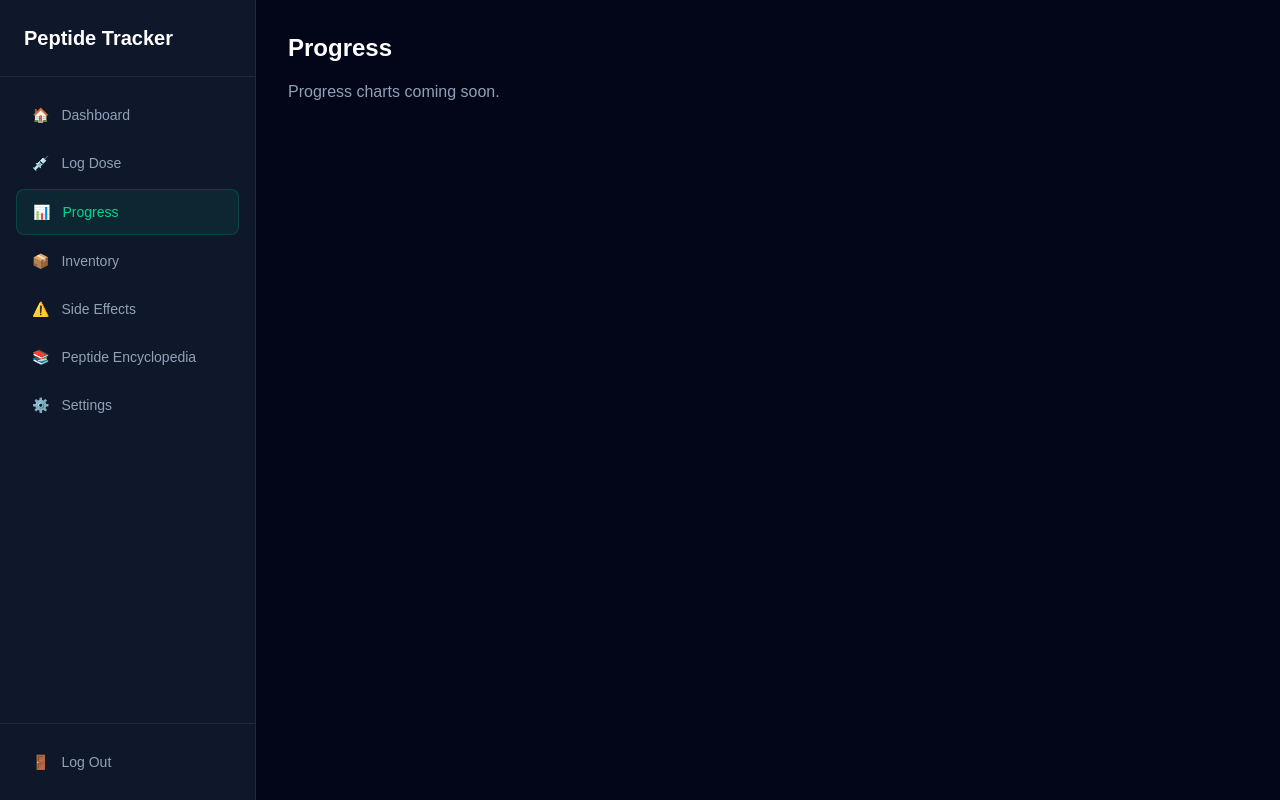
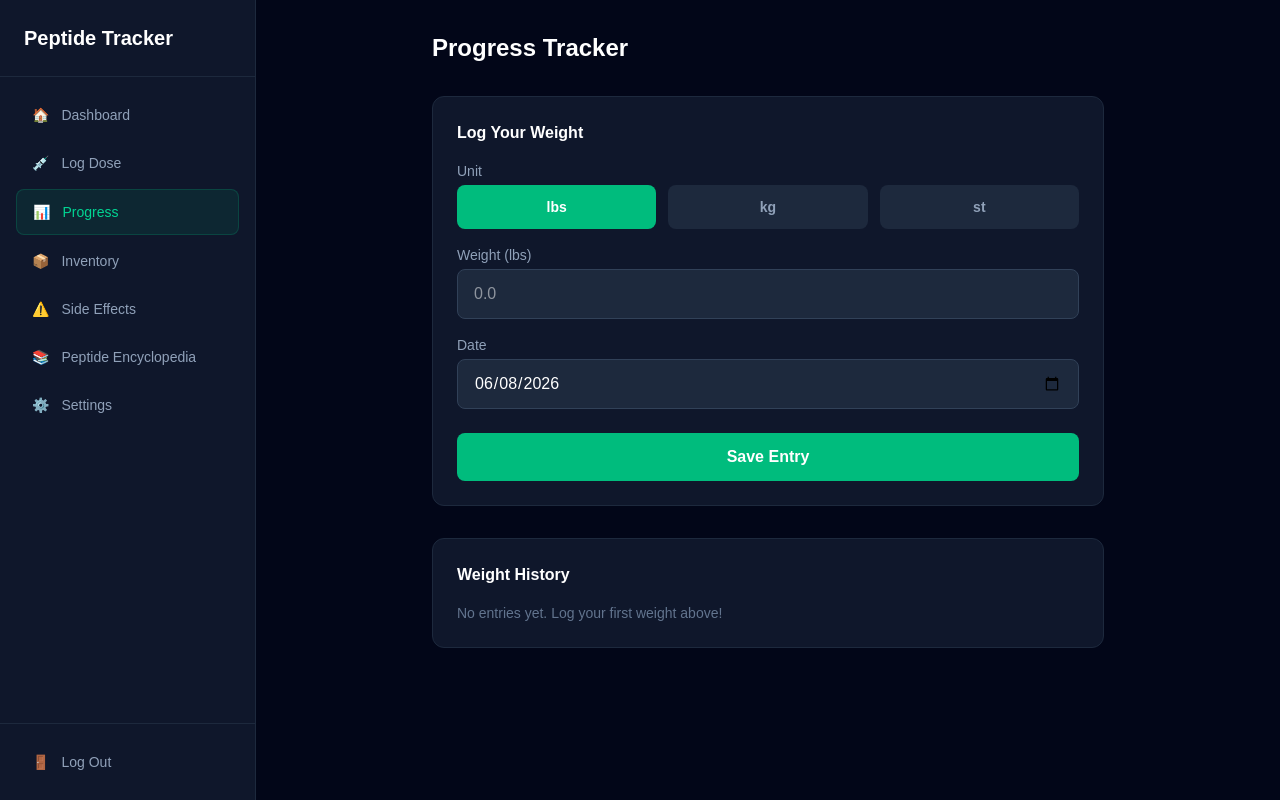
Before and after one commit to Dweik05/peptide-tracker, a Next.js app: page /progress in a window 1280 px wide. Built offline with nearby package versions, Linux system fonts and the light colour scheme.

Commit message:
Day 6 - mini weight tracker with lbs, kg, and stone

```diff
--- a/app/(app)/progress/page.js
+++ b/app/(app)/progress/page.js
@@ -1,8 +1,128 @@
+"use client";
+
+import { useState } from "react";
+
 export default function Progress() {
+  const today = new Date().toISOString().split("T")[0];
+  const [weight, setWeight] = useState("");
+  const [date, setDate] = useState(today);
+  const [unit, setUnit] = useState("lbs");
+  const [entries, setEntries] = useState([]);
+
+  function handleSave() {
+    if (!weight || !date) return;
+
+    const newEntry = {
+      weight: weight,
+      unit: unit,
+      date: date,
+      id: Date.now(),
+    };
+
+    setEntries([newEntry, ...entries]);
+    setWeight("");
+    setDate(today);
+  }
+
   return (
     <main className="p-8">
-      <h1 className="text-2xl font-bold text-white mb-4">Progress</h1>
-      <p className="text-slate-400">Progress charts coming soon.</p>
+      <div className="max-w-2xl mx-auto">
+
+        <h1 className="text-2xl font-bold text-white mb-8">Progress Tracker</h1>
+
+        <div className="bg-slate-900 rounded-xl p-6 border border-slate-800 mb-8">
+          <h2 className="text-white font-semibold mb-4">Log Your Weight</h2>
+
+          <div className="mb-4">
+            <label className="text-slate-400 text-sm mb-1 block">Unit</label>
+            <div className="flex gap-3">
+              <button
+                onClick={() => setUnit("lbs")}
+                className={`flex-1 py-3 rounded-lg font-semibold text-sm transition-colors ${
+                  unit === "lbs"
+                    ? "bg-emerald-500 text-white"
+                    : "bg-slate-800 text-slate-400 hover:bg-slate-700"
+                }`}
+              >
+                lbs
+              </button>
+              <button
+                onClick={() => setUnit("kg")}
+                className={`flex-1 py-3 rounded-lg font-semibold text-sm transition-colors ${
+                  unit === "kg"
+                    ? "bg-emerald-500 text-white"
+                    : "bg-slate-800 text-slate-400 hover:bg-slate-700"
+                }`}
+              >
+                kg
+              </button>
+              <button
+                onClick={() => setUnit("st")}
+                className={`flex-1 py-3 rounded-lg font-semibold text-sm transition-colors ${
+                  unit === "st"
+                    ? "bg-emerald-500 text-white"
+                    : "bg-slate-800 text-slate-400 hover:bg-slate-700"
+                }`}
+              >
+                st
+              </button>
+            </div>
+          </div>
+
+          <div className="mb-4">
+            <label className="text-slate-400 text-sm mb-1 block">
+              Weight ({unit})
+            </label>
+            <input
+              type="number"
+              value={weight}
+              onChange={(e) => setWeight(e.target.value)}
+              placeholder="0.0"
+              className="w-full bg-slate-800 text-white px-4 py-3 rounded-lg border border-slate-700 focus:outline-none focus:border-emerald-500"
+            />
+          </div>
+
+          <div className="mb-6">
+            <label className="text-slate-400 text-sm mb-1 block">Date</label>
+            <input
+              type="date"
+              value={date}
+              onChange={(e) => setDate(e.target.value)}
+              className="w-full bg-slate-800 text-white px-4 py-3 rounded-lg border border-slate-700 focus:outline-none focus:border-emerald-500"
+            />
+          </div>
+
+          <button
+            onClick={handleSave}
+            className="w-full bg-emerald-500 text-white py-3 rounded-lg font-semibold hover:bg-emerald-600"
+          >
+            Save Entry
+          </button>
+        </div>
+
+        <div className="bg-slate-900 rounded-xl p-6 border border-slate-800">
+          <h2 className="text-white font-semibold mb-4">Weight History</h2>
+
+          {entries.length === 0 ? (
+            <p className="text-slate-500 text-sm">No entries yet. Log your first weight above!</p>
+          ) : (
+            <div className="space-y-3">
+              {entries.map((entry) => (
+                <div
+                  key={entry.id}
+                  className="flex justify-between items-center border-b border-slate-800 pb-3"
+                >
+                  <span className="text-white font-semibold">
+                    {entry.weight} {entry.unit}
+                  </span>
+                  <span className="text-slate-500 text-sm">{entry.date}</span>
+                </div>
+              ))}
+            </div>
+          )}
+        </div>
+
+      </div>
     </main>
-  )
+  );
 }
```
